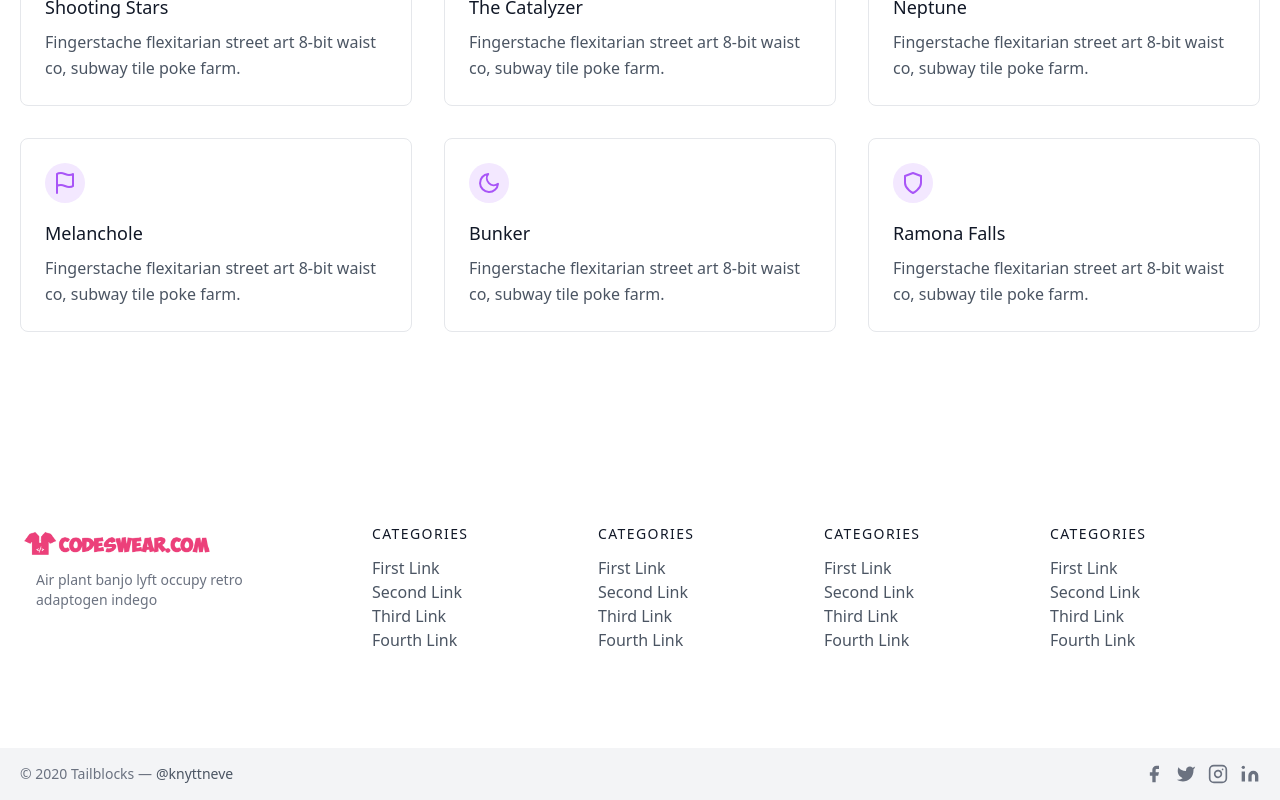
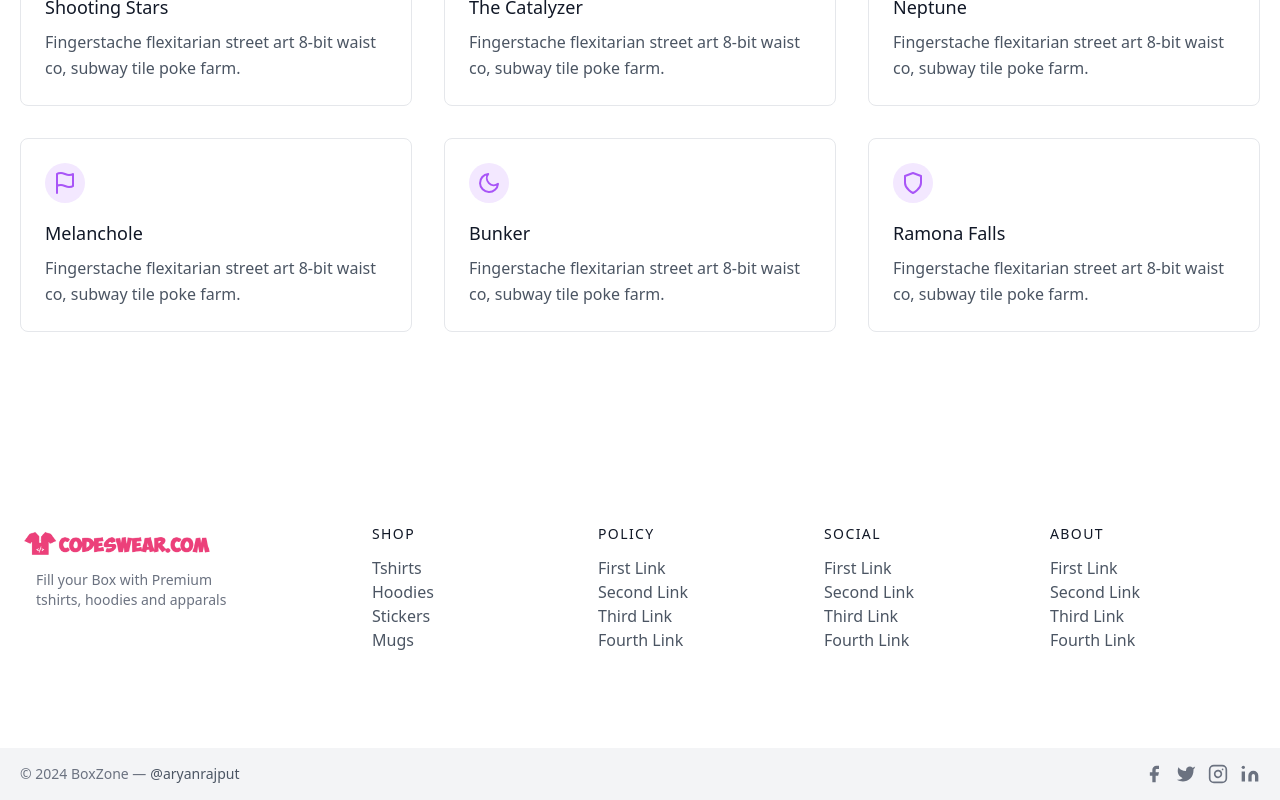
Before and after one commit to aryanraj13/BoxZone-Ecommerce, a Next.js app: page / in a window 1280 px wide. Shown: the part 910-1710 px from the top of the page. Built offline with nearby package versions, Linux system fonts and the light colour scheme.

Commit message:
Customizing footer

```diff
--- a/components/Footer.js
+++ b/components/Footer.js
@@ -6,18 +6,35 @@ const Footer = () => {
   return (
     <div>
       <footer className="text-gray-600 body-font">
-  <div className="container px-5 py-24 mx-auto flex md:items-center lg:items-start md:flex-row md:flex-nowrap flex-wrap flex-col">
+  <div className=" container px-5 py-24 mx-auto flex md:items-center lg:items-start md:flex-row md:flex-nowrap flex-wrap flex-col">
     <div className="w-64 flex-shrink-0 md:mx-0 mx-auto text-center md:text-left">
         <Link className="flex title-font font-medium items-center md:justify-start justify-center text-gray-900" href={"/"}>
 
         <Image src='/nav.png' alt='' width={200} height={40}/>
 
       </Link>
-      <p className="mt-2 text-sm text-gray-500 px-4">Air plant banjo lyft occupy retro adaptogen indego</p>
+      <p className="mt-2 text-sm text-gray-500 px-4">Fill your Box with Premium tshirts, hoodies and apparals</p>
     </div>
     <div className="flex-grow flex flex-wrap md:pl-20 -mb-10 md:mt-0 mt-10 md:text-left text-center">
       <div className="lg:w-1/4 md:w-1/2 w-full px-4">
-        <h2 className="title-font font-medium text-gray-900 tracking-widest text-sm mb-3">CATEGORIES</h2>
+        <h2 className="title-font font-medium text-gray-900 tracking-widest text-sm mb-3">SHOP</h2>
+        <nav className="list-none mb-10">
+          <li>
+            <Link href={'/tshirts'} className="text-gray-600 hover:text-gray-800">Tshirts</Link>
+          </li>
+          <li>
+            <Link href={'/hoodies'} className="text-gray-600 hover:text-gray-800">Hoodies</Link>
+          </li>
+          <li>
+            <Link href={'/stickers'} className="text-gray-600 hover:text-gray-800">Stickers</Link>
+          </li>
+          <li>
+            <Link href={'/mugs'} className="text-gray-600 hover:text-gray-800">Mugs</Link>
+          </li>
+        </nav>
+      </div>
+      <div className="lg:w-1/4 md:w-1/2 w-full px-4">
+        <h2 className="title-font font-medium text-gray-900 tracking-widest text-sm mb-3">POLICY</h2>
         <nav className="list-none mb-10">
           <li>
             <a className="text-gray-600 hover:text-gray-800">First Link</a>
@@ -34,7 +51,7 @@ const Footer = () => {
         </nav>
       </div>
       <div className="lg:w-1/4 md:w-1/2 w-full px-4">
-        <h2 className="title-font font-medium text-gray-900 tracking-widest text-sm mb-3">CATEGORIES</h2>
+        <h2 className="title-font font-medium text-gray-900 tracking-widest text-sm mb-3">SOCIAL</h2>
         <nav className="list-none mb-10">
           <li>
             <a className="text-gray-600 hover:text-gray-800">First Link</a>
@@ -51,24 +68,7 @@ const Footer = () => {
         </nav>
       </div>
       <div className="lg:w-1/4 md:w-1/2 w-full px-4">
-        <h2 className="title-font font-medium text-gray-900 tracking-widest text-sm mb-3">CATEGORIES</h2>
-        <nav className="list-none mb-10">
-          <li>
-            <a className="text-gray-600 hover:text-gray-800">First Link</a>
-          </li>
-          <li>
-            <a className="text-gray-600 hover:text-gray-800">Second Link</a>
-          </li>
-          <li>
-            <a className="text-gray-600 hover:text-gray-800">Third Link</a>
-          </li>
-          <li>
-            <a className="text-gray-600 hover:text-gray-800">Fourth Link</a>
-          </li>
-        </nav>
-      </div>
-      <div className="lg:w-1/4 md:w-1/2 w-full px-4">
-        <h2 className="title-font font-medium text-gray-900 tracking-widest text-sm mb-3">CATEGORIES</h2>
+        <h2 className="title-font font-medium text-gray-900 tracking-widest text-sm mb-3">ABOUT</h2>
         <nav className="list-none mb-10">
           <li>
             <a className="text-gray-600 hover:text-gray-800">First Link</a>
@@ -88,27 +88,27 @@ const Footer = () => {
   </div>
   <div className="bg-gray-100">
     <div className="container mx-auto py-4 px-5 flex flex-wrap flex-col sm:flex-row">
-      <p className="text-gray-500 text-sm text-center sm:text-left">© 2020 Tailblocks —
-        <a href="https://twitter.com/knyttneve" rel="noopener noreferrer" className="text-gray-600 ml-1" target="_blank">@knyttneve</a>
+      <p className="text-gray-500 text-sm text-center sm:text-left">© 2024 BoxZone —
+        <a href="https://aryanrajput.netlify.app/" rel="noopener noreferrer" className="text-gray-600 ml-1 hover:text-purple-600" target="_blank">@aryanrajput</a>
       </p>
       <span className="inline-flex sm:ml-auto sm:mt-0 mt-2 justify-center sm:justify-start">
-        <a className="text-gray-500">
+        <a href='https://www.reddit.com/user/aryanraj13/' className="hover:text-purple-600 text-gray-500">
           <svg fill="currentColor" strokeLinecap="round" strokeLinejoin="round" strokeWidth="2" className="w-5 h-5" viewBox="0 0 24 24">
             <path d="M18 2h-3a5 5 0 00-5 5v3H7v4h3v8h4v-8h3l1-4h-4V7a1 1 0 011-1h3z"></path>
           </svg>
         </a>
-        <a className="ml-3 text-gray-500">
+        <a href='https://x.com/Aryan02009993' className="hover:text-purple-600 ml-3 text-gray-500">
           <svg fill="currentColor" strokeLinecap="round" strokeLinejoin="round" strokeWidth="2" className="w-5 h-5" viewBox="0 0 24 24">
             <path d="M23 3a10.9 10.9 0 01-3.14 1.53 4.48 4.48 0 00-7.86 3v1A10.66 10.66 0 013 4s-4 9 5 13a11.64 11.64 0 01-7 2c9 5 20 0 20-11.5a4.5 4.5 0 00-.08-.83A7.72 7.72 0 0023 3z"></path>
           </svg>
         </a>
-        <a className="ml-3 text-gray-500">
+        <a href='https://instagram.com/_aryan.raj13' className="hover:text-purple-600 ml-3 text-gray-500">
           <svg fill="none" stroke="currentColor" strokeLinecap="round" strokeLinejoin="round" strokeWidth="2" className="w-5 h-5" viewBox="0 0 24 24">
             <rect width="20" height="20" x="2" y="2" rx="5" ry="5"></rect>
             <path d="M16 11.37A4 4 0 1112.63 8 4 4 0 0116 11.37zm1.5-4.87h.01"></path>
           </svg>
         </a>
-        <a className="ml-3 text-gray-500">
+        <a href='https://www.linkedin.com/in/aryan-rajput-18895b289/' className="hover:text-purple-600 ml-3 text-gray-500">
           <svg fill="currentColor" stroke="currentColor" strokeLinecap="round" strokeLinejoin="round" strokeWidth="0" className="w-5 h-5" viewBox="0 0 24 24">
             <path stroke="none" d="M16 8a6 6 0 016 6v7h-4v-7a2 2 0 00-2-2 2 2 0 00-2 2v7h-4v-7a6 6 0 016-6zM2 9h4v12H2z"></path>
             <circle cx="4" cy="4" r="2" stroke="none"></circle>
--- a/components/Navbar.js
+++ b/components/Navbar.js
@@ -33,26 +33,26 @@ const Navbar = ({ cart, addToCart, removeFromCart, clearCart, subTotal }) => {
       <div className="nav">
         <ul className="flex items-center space-x-2 md:space-x-8 font-bold md:font-normal md:text-md">
           <Link href={"/tshirts"}>
-            <li>T-shirts</li>
+            <li className="hover:text-purple-600">T-shirts</li>
           </Link>
           <Link href={"/hoodies"}>
-            <li>Hoodies</li>
+            <li className="hover:text-purple-600">Hoodies</li>
           </Link>
           <Link href={"/stickers"}>
-            <li>Stickers</li>
+            <li className="hover:text-purple-600">Stickers</li>
           </Link>
           <Link href={"/mugs"}>
-            <li>Mugs</li>
+            <li className="hover:text-purple-600">Mugs</li>
           </Link>
           {/* <Link href={'/'}><li>T-shirts</li></Link> */}
         </ul>
       </div>
       {/* //todo cart */}
-      <div className="flex cart absolute right-0 top-4 text-3xl md:text-3xl mx-4 text-purple-600 hover:text-purple-800 cursor-pointer">
-        <Link href={'/login'}><MdAccountCircle className="mx-2"/></Link>
+      <div className="flex cart absolute right-0 top-4 text-3xl md:text-3xl mx-4 text-purple-600  cursor-pointer">
+        <Link href={'/login'}><MdAccountCircle className="hover:text-purple-800 mx-2"/></Link>
 
         <span className="relative inline-flex " onClick={toggleCart}>
-        <AiOutlineShoppingCart className="" />
+        <AiOutlineShoppingCart className="hover:text-purple-800" />
         {/* <div className="absolute inline-flex items-center justify-center w-6 h-6 text-xs font-bold text-white bg-pink-50 rounded-full -top-2 -right-2 ">{Object.keys(cart).qty}</div> */}
         </span>
       </div>
--- a/pages/product/[slug].js
+++ b/pages/product/[slug].js
@@ -34,12 +34,15 @@ export default function Page({addToCart,product,variants}) {
   <section className="text-gray-600 body-font overflow-hidden">
   <div className="container px-5 py-16 mx-auto">
     <div className="lg:w-4/5 mx-auto flex flex-wrap">
-      <img alt="ecommerce" className="lg:w-1/2 w-full lg:h-auto px-24 object-cover object-top rounded" src="https://m.media-amazon.com/images/I/418VXvOd2HL.jpg"/>
+      <img alt="ecommerce" className="lg:w-1/2 w-full lg:h-auto px-24 object-cover object-top rounded" src={product.img}/>
       <div className="lg:w-1/2 w-full lg:pl-10 lg:py-6 mt-6 lg:mt-0">
         <h2 className="text-sm title-font text-gray-500 tracking-widest">BoxZone</h2>
-        <h1 className="text-gray-900 text-3xl title-font font-medium mb-1">Fill your Box (XL/Blue)</h1>
+        <h1 className="text-gray-900 text-3xl title-font font-medium mb-1">{product.title} ({product.size}/{product.color})</h1>
         <div className="flex mb-4">
-          <span className="flex items-center">
+
+
+
+          {/* <span className="flex items-center">
             <svg fill="currentColor" stroke="currentColor" strokeLinecap="round" strokeLinejoin="round" strokeWidth="2" className="w-4 h-4 text-purple-500" viewBox="0 0 24 24">
               <path d="M12 2l3.09 6.26L22 9.27l-5 4.87 1.18 6.88L12 17.77l-6.18 3.25L7 14.14 2 9.27l6.91-1.01L12 2z"></path>
             </svg>
@@ -73,9 +76,12 @@ export default function Page({addToCart,product,variants}) {
                 <path d="M21 11.5a8.38 8.38 0 01-.9 3.8 8.5 8.5 0 01-7.6 4.7 8.38 8.38 0 01-3.8-.9L3 21l1.9-5.7a8.38 8.38 0 01-.9-3.8 8.5 8.5 0 014.7-7.6 8.38 8.38 0 013.8-.9h.5a8.48 8.48 0 018 8v.5z"></path>
               </svg>
             </a>
-          </span>
+          </span> */}
+
+
+
         </div>
-        <p className="leading-relaxed">Fam locavore kickstarter distillery. Mixtape chillwave tumeric sriracha taximy chia microdosing tilde DIY. XOXO fam indxgo juiceramps cornhole raw denim forage brooklyn. Everyday carry +1 seitan poutine tumeric. Gastropub blue bottle austin listicle pour-over, neutra jean shorts keytar banjo tattooed umami cardigan.</p>
+        <p className="leading-relaxed">{product.desc}</p>
         <div className="flex mt-6 items-center pb-5 border-b-2 border-gray-100 mb-5">
           <div className="flex">
             <span className="mr-3">Color</span>
@@ -106,15 +112,19 @@ export default function Page({addToCart,product,variants}) {
           </div>
         </div>
         <div className="flex">
-          <span className="title-font font-medium text-2xl text-gray-900">₹499</span>
+          <span className="title-font font-medium text-2xl text-gray-900">₹{product.price}</span>
 
           <button className="flex ml-8 text-white bg-purple-500 border-0 py-2 px-2 md:px-6 focus:outline-none hover:bg-purple-600 rounded">Buy Now</button>
-          <button onClick={()=>{addToCart(slug,1,499,'Fill your Box(XL/Red)','XL',"Red")}} className="flex ml-4 text-white bg-purple-500 border-0 py-2 px-2 md:px-6 focus:outline-none hover:bg-purple-600 rounded">Add to Cart</button>
-          <button className="rounded-full w-10 h-10 bg-gray-200 p-0 border-0 inline-flex items-center justify-center text-gray-500 ml-4">
+          <button onClick={()=>{addToCart(slug,product.availableQty,product.price,product.title,product.size,product.color)}} className="flex ml-4 text-white bg-purple-500 border-0 py-2 px-2 md:px-6 focus:outline-none hover:bg-purple-600 rounded">Add to Cart</button>
+
+
+          {/* <button className="rounded-full w-10 h-10 bg-gray-200 p-0 border-0 inline-flex items-center justify-center text-gray-500 ml-4">
             <svg fill="currentColor" strokeLinecap="round" strokeLinejoin="round" strokeWidth="2" className="w-5 h-5" viewBox="0 0 24 24">
               <path d="M20.84 4.61a5.5 5.5 0 00-7.78 0L12 5.67l-1.06-1.06a5.5 5.5 0 00-7.78 7.78l1.06 1.06L12 21.23l7.78-7.78 1.06-1.06a5.5 5.5 0 000-7.78z"></path>
             </svg>
-          </button>
+          </button> */}
+
+
         </div>
         <div className='pin mt-6 flex space-x-2 text-sm'>
           <input onChange={onChangePin} placeholder='Enter yout pincode here' className='px-2 border-2 border-purple-400 rounded-md' type='text'/>
```
